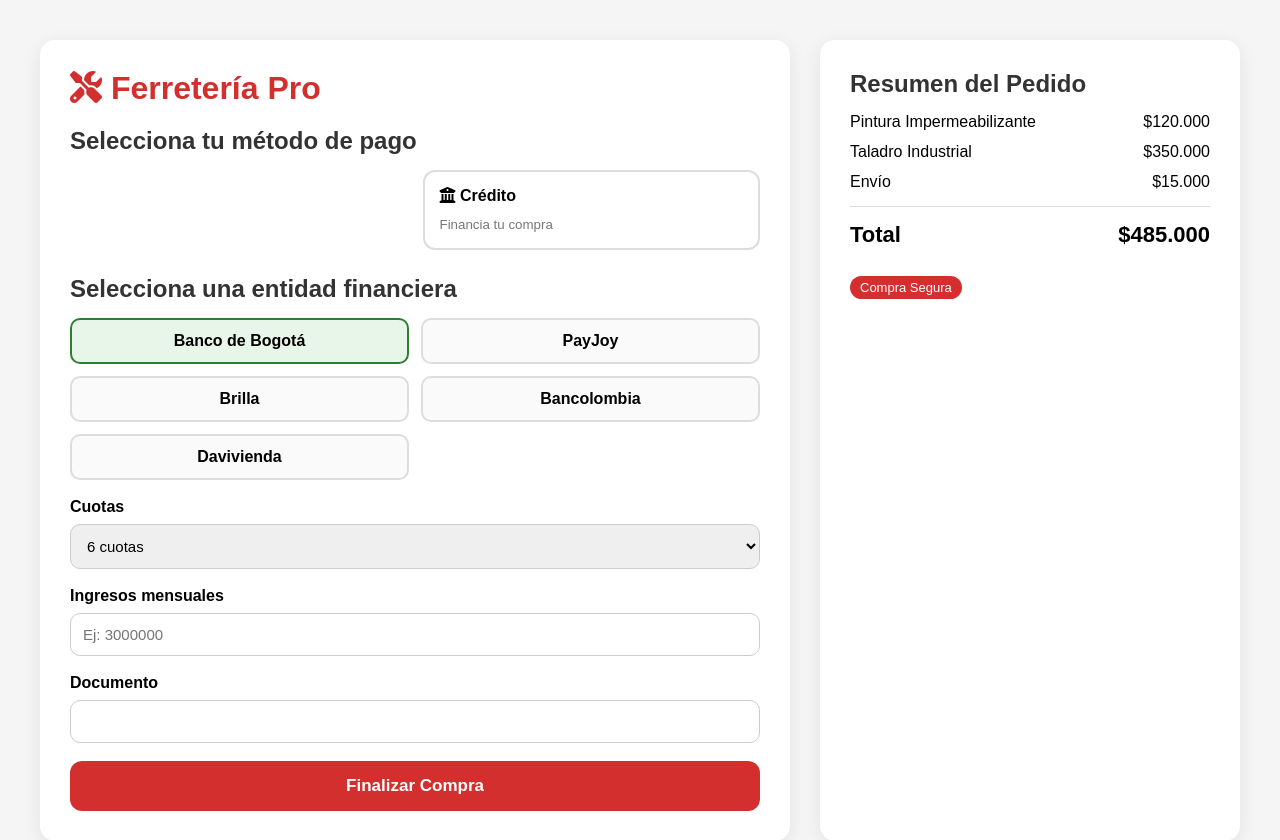
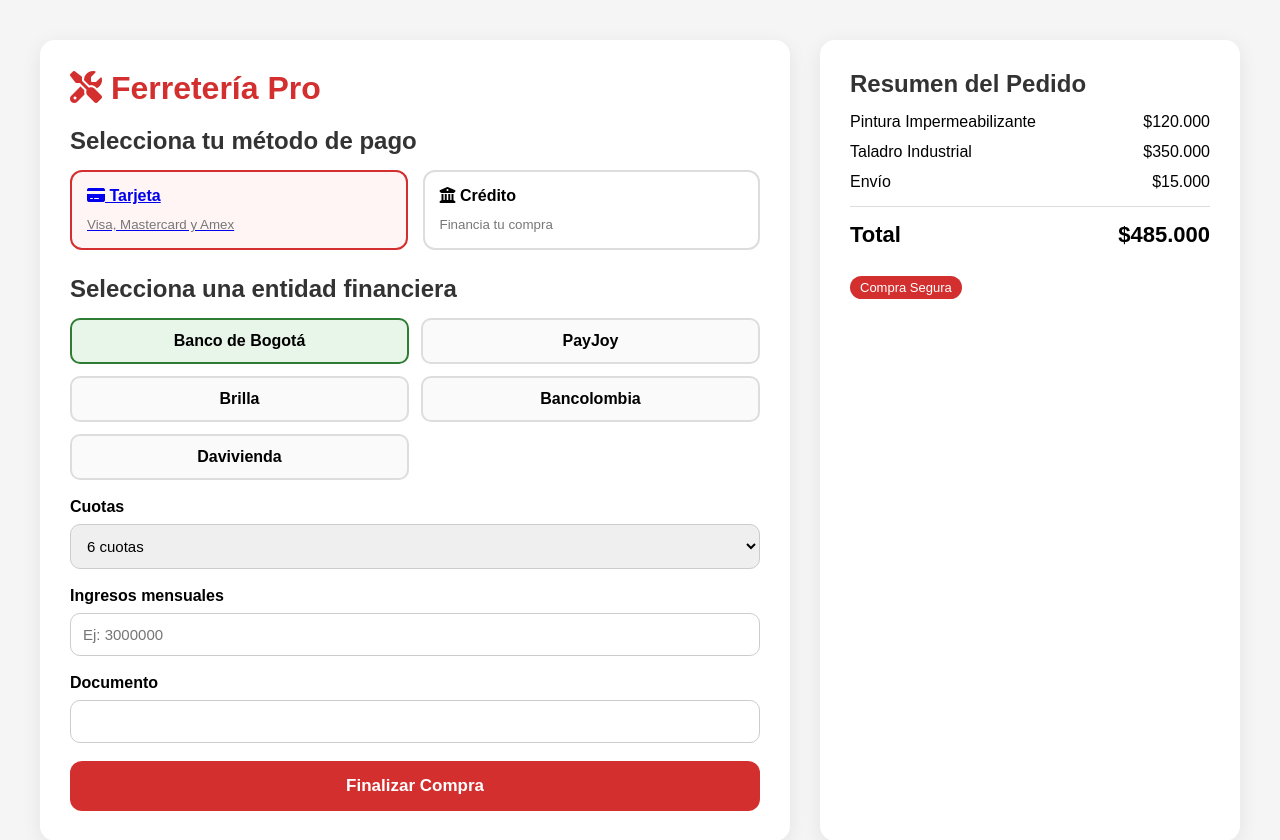
Before and after one commit to curvelo46/ferreteria-pro, a Flask app: page /creditos in a window 1280 px wide. Shown: the top 840 px of the page. Run offline with Flask 3, Linux system fonts and the light colour scheme.

Commit message:
Update Creditos.html

```diff
--- a/templates/blogs/Creditos.html
+++ b/templates/blogs/Creditos.html
@@ -242,7 +242,10 @@ small{
 
 
              <a  id="pagoTarjeta" href="/">
-                <img href="https://static.vecteezy.com/system/resources/thumbnails/000/357/048/small/3__2821_29.jpg" ></img>
+                <div class="metodo active" onclick="seleccionarMetodo('tarjeta', this)">
+                <h3><i class="fa-solid fa-credit-card"></i> Tarjeta</h3>
+                <small>Visa, Mastercard y Amex</small>
+            </div>
              </a>
 
 
@@ -382,6 +385,11 @@ function seleccionarMetodo(tipo, elemento){
     if(tipo === 'tarjeta'){
         document.getElementById('pagoTarjeta').style.display = 'block';
         document.getElementById('creditoBox').style.display = 'none';
+    }else{
+
+        document.getElementById('pagoTarjeta').style.display = 'none';
+        document.getElementById('creditoBox').style.display = 'block';
+
     }
 
 
```
